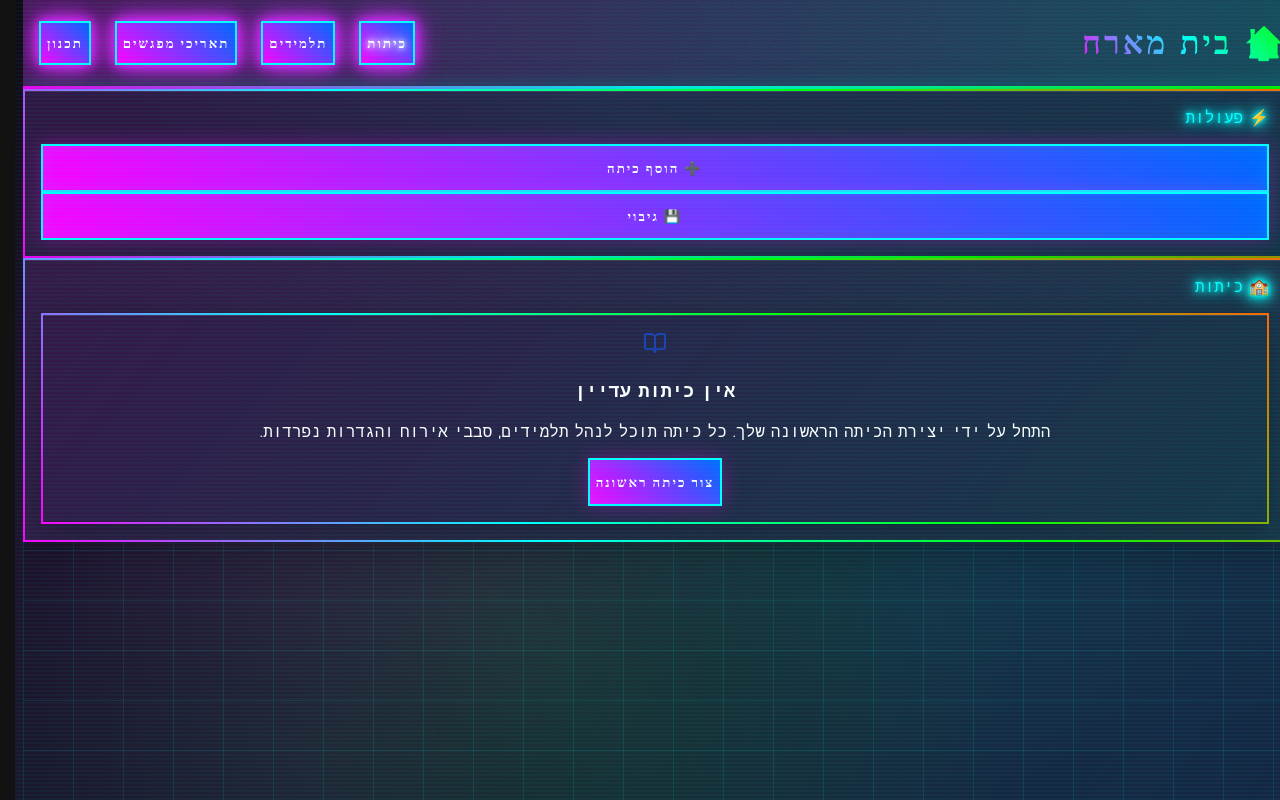
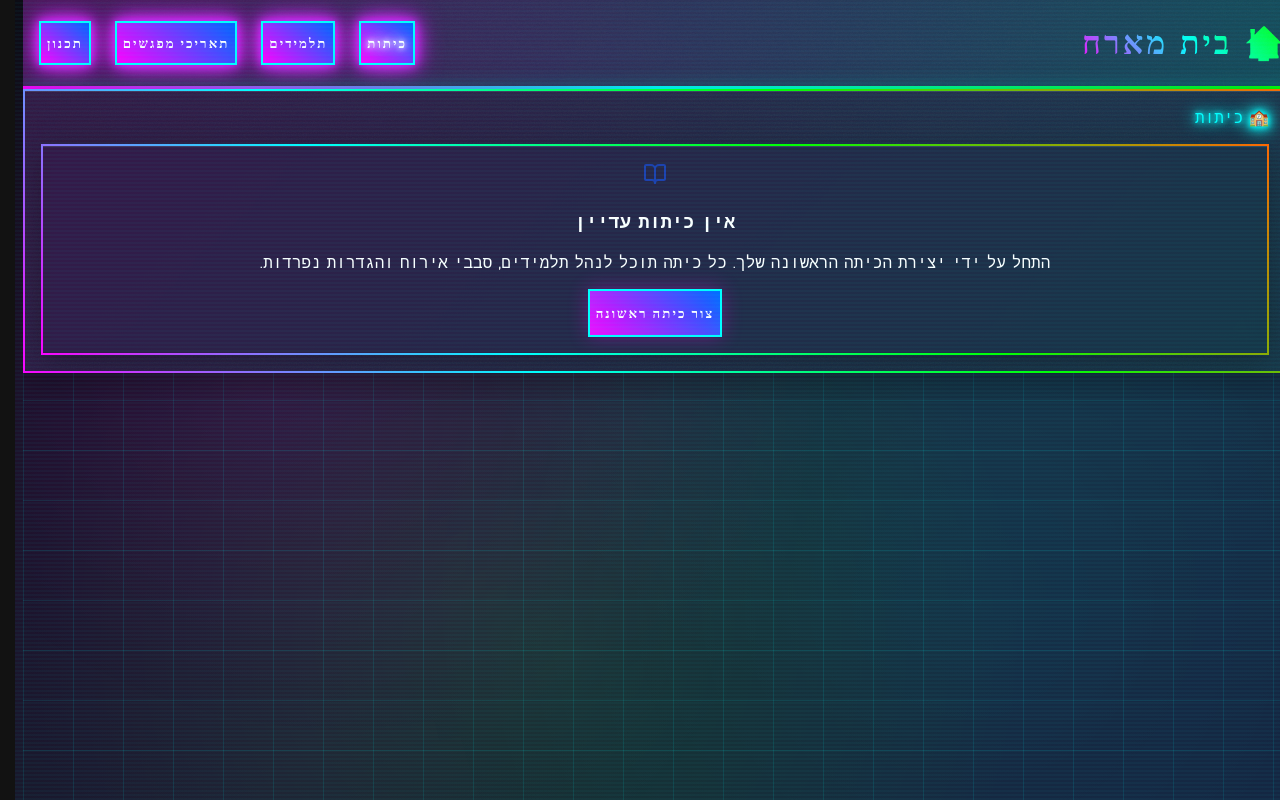
Before and after one commit to Yaronglp/hosting-house, a React (Vite) app: page / in a window 1280 px wide. Built offline with nearby package versions, Linux system fonts and the light colour scheme.

Commit message:
feat: remove actions sidebar functionality

```diff
--- a/src/components/common/ActionsSidebar.tsx
+++ /dev/null
@@ -1,89 +0,0 @@
-import { Button } from '@/components/ui/Button'
-import { Card, CardContent, CardHeader, CardTitle } from '@/components/ui/Card'
-import { backupAllDataToFile } from '@/utils/backup'
-import { useToast } from '@/hooks/useToast'
-
-interface ActionsSidebarProps {
-  activeTab: string
-  classesActions?: {
-    addClass: () => void
-    canOpenSettings: boolean
-    openSettings: () => void
-  }
-  studentsActions?: {
-    addStudent: () => void
-    pasteNames: () => void
-  }
-  roundsActions?: {
-    addRound: () => void
-  }
-}
-
-export function ActionsSidebar({
-  activeTab,
-  classesActions,
-  studentsActions,
-  roundsActions
-}: ActionsSidebarProps) {
-  const { error } = useToast()
-  return (
-    <aside className="lg:w-80 w-full flex-shrink-0 space-y-4">
-      <Card className="hologram w-full">
-        <CardHeader>
-          <CardTitle className="neon-text text-lg">⚡ פעולות</CardTitle>
-        </CardHeader>
-        <CardContent className="flex flex-col gap-3">
-          <div className="flex flex-col gap-3">
-            {activeTab === 'classes' && classesActions && (
-              <>
-                <Button
-                  className="border-0 hologram w-full"
-                  onClick={classesActions.addClass}
-                  data-cy="add-class-button"
-                >
-                  ➕ הוסף כיתה
-                </Button>
-                {classesActions.canOpenSettings && (
-                  <Button
-                    className="border-0 hologram w-full"
-                    onClick={classesActions.openSettings}
-                    data-cy="settings-button"
-                  >
-                    ⚙️ הגדרות כיתה
-                  </Button>
-                )}
-              </>
-            )}
-            {activeTab === 'students' && studentsActions && (
-              <>
-                <Button
-                  className="border-0 hologram w-full"
-                  onClick={studentsActions.addStudent}
-                >
-                  👤 הוסף תלמיד
-                </Button>
-                <Button
-                  className="border-0 hologram w-full"
-                  onClick={studentsActions.pasteNames}
-                >
-                  📋 הזן רשימת שמות תלמידים
-                </Button>
-              </>
-            )}
-            {activeTab === 'rounds' && roundsActions && (
-              <Button
-                className="border-0 hologram w-full"
-                onClick={roundsActions.addRound}
-              >
-                🔄 הוסף תאריך מפגש
-              </Button>
-            )}
-            <Button className="border-0 hologram w-full" onClick={() => backupAllDataToFile(error)}>
-              💾 גיבוי
-            </Button>
-          </div>
-        </CardContent>
-      </Card>
-    </aside>
-  )
-}
--- a/src/components/lists/ClassesList.tsx
+++ b/src/components/lists/ClassesList.tsx
@@ -14,9 +14,10 @@ interface ClassesListProps {
   onClassSelect: (classId: string | null) => void
   onClassEdit: (classId: string) => void
   onClassAdd: () => void
+  onClassSettings?: (classId: string) => void
 }
 
-export function ClassesList({ currentClassId, onClassSelect, onClassEdit, onClassAdd }: ClassesListProps) {
+export function ClassesList({ currentClassId, onClassSelect, onClassEdit, onClassAdd, onClassSettings }: ClassesListProps) {
   const [classes, setClasses] = useClasses()
   const [isDeleting, setIsDeleting] = useState<string | null>(null)
   const [deleteConfirm, setDeleteConfirm] = useState<{ id: string; name: string } | null>(null)
@@ -119,6 +120,22 @@ export function ClassesList({ currentClassId, onClassSelect, onClassEdit, onClas
               </div>
 
               <div className="flex gap-1" onClick={(e) => e.stopPropagation()}>
+                {onClassSettings && (
+                  <Button
+                    variant="ghost"
+                    size="sm"
+                    onClick={(e) => {
+                      e.stopPropagation()
+                      onClassSettings(cls.id)
+                    }}
+                    aria-label={`הגדרות כיתה ${cls.name}`}
+                    className="h-8 w-8 p-0 hover:bg-[var(--overlay-neon-cyan-10)] focus:ring-2 focus:ring-neon-cyan"
+                    data-cy="settings-button"
+                  >
+                    ⚙️
+                  </Button>
+                )}
+
                 <Button
                   variant="ghost"
                   size="sm"
@@ -172,6 +189,7 @@ export function ClassesList({ currentClassId, onClassSelect, onClassEdit, onClas
             <Button
               onClick={onClassAdd}
               aria-label="הוסף כיתה חדשה"
+              data-cy="add-class-button"
             >
               + הוסף כיתה חדשה
             </Button>
--- a/src/components/managers/ClassesManager.tsx
+++ b/src/components/managers/ClassesManager.tsx
@@ -80,6 +80,7 @@ export function ClassesManager({ currentClassId, onClassSelect }: ClassesManager
             onClassSelect={onClassSelect}
             onClassEdit={handleClassEdit}
             onClassAdd={handleClassAdd}
+            onClassSettings={handleSettingsOpen}
           />
         )
     }
--- a/src/components/views/ClassesManagerView.tsx
+++ b/src/components/views/ClassesManagerView.tsx
@@ -1,5 +1,4 @@
 import { ClassesManager } from '@/components/managers/ClassesManager'
-import { ActionsSidebar } from '@/components/common/ActionsSidebar'
 import { MainContent } from '@/components/layout/MainContent'
 
 interface ClassesManagerViewProps {
@@ -14,20 +13,10 @@ export function ClassesManagerView({
   const manager = ClassesManager({ currentClassId, onClassSelect })
 
   return (
-    <>
-      <ActionsSidebar
-        activeTab="classes"
-        classesActions={{
-          addClass: manager.actions.addClass,
-          canOpenSettings: manager.actions.canOpenSettings,
-          openSettings: manager.actions.openSettings
-        }}
-      />
-      <MainContent
-        activeTab="classes"
-        currentClass={manager.currentClass}
-        classesContent={manager.content}
-      />
-    </>
+    <MainContent
+      activeTab="classes"
+      currentClass={manager.currentClass}
+      classesContent={manager.content}
+    />
   )
 }
--- a/src/components/views/EmptyView.tsx
+++ b/src/components/views/EmptyView.tsx
@@ -1,4 +1,3 @@
-import { ActionsSidebar } from '@/components/common/ActionsSidebar'
 import { MainContent } from '@/components/layout/MainContent'
 
 interface EmptyViewProps {
@@ -9,14 +8,9 @@ export function EmptyView({
   activeTab
 }: EmptyViewProps) {
   return (
-    <>
-      <ActionsSidebar
-        activeTab={activeTab}
-      />
-      <MainContent
-        activeTab={activeTab}
-        currentClass={null}
-      />
-    </>
+    <MainContent
+      activeTab={activeTab}
+      currentClass={null}
+    />
   )
 }
--- a/src/components/views/PlanView.tsx
+++ b/src/components/views/PlanView.tsx
@@ -1,6 +1,5 @@
 import { memo } from 'react'
 import { PlanManager } from '@/components/managers/PlanManager'
-import { ActionsSidebar } from '@/components/common/ActionsSidebar'
 import { MainContent } from '@/components/layout/MainContent'
 import { ClassInfo } from '@/types/common'
 
@@ -14,15 +13,10 @@ export function PlanView({
   classInfo
 }: PlanViewProps) {
   return (
-    <>
-      <ActionsSidebar
-        activeTab="plan"
-      />
-      <MainContent
-        activeTab="plan"
-        currentClass={classInfo}
-        planContent={<MemoizedPlanManager classId={classInfo.id} />}
-      />
-    </>
+    <MainContent
+      activeTab="plan"
+      currentClass={classInfo}
+      planContent={<MemoizedPlanManager classId={classInfo.id} />}
+    />
   )
 }
--- a/src/components/views/RoundsManagerView.tsx
+++ b/src/components/views/RoundsManagerView.tsx
@@ -1,5 +1,4 @@
 import { RoundsManager } from '@/components/managers/RoundsManager'
-import { ActionsSidebar } from '@/components/common/ActionsSidebar'
 import { MainContent } from '@/components/layout/MainContent'
 import { ClassInfo } from '@/types/common'
 
@@ -16,18 +15,10 @@ export function RoundsManagerView({
   })
 
   return (
-    <>
-      <ActionsSidebar
-        activeTab="rounds"
-        roundsActions={{
-          addRound: manager.actions.addRound
-        }}
-      />
-      <MainContent
-        activeTab="rounds"
-        currentClass={classInfo}
-        roundsContent={manager.content}
-      />
-    </>
+    <MainContent
+      activeTab="rounds"
+      currentClass={classInfo}
+      roundsContent={manager.content}
+    />
   )
 }
--- a/src/components/views/StudentsManagerView.tsx
+++ b/src/components/views/StudentsManagerView.tsx
@@ -1,5 +1,4 @@
 import { StudentsManager } from '@/components/managers/StudentsManager'
-import { ActionsSidebar } from '@/components/common/ActionsSidebar'
 import { MainContent } from '@/components/layout/MainContent'
 import { ClassInfo } from '@/types/common'
 
@@ -19,19 +18,10 @@ export function StudentsManagerView({
   })
 
   return (
-    <>
-      <ActionsSidebar
-        activeTab="students"
-        studentsActions={{
-          addStudent: manager.actions.addStudent,
-          pasteNames: onPasteModalOpen || manager.actions.pasteNames
-        }}
-      />
-      <MainContent
-        activeTab="students"
-        currentClass={classInfo}
-        studentsContent={manager.content}
-      />
-    </>
+    <MainContent
+      activeTab="students"
+      currentClass={classInfo}
+      studentsContent={manager.content}
+    />
   )
 }
```
